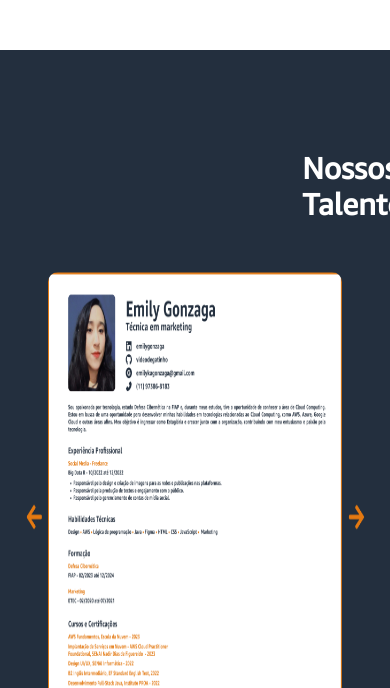
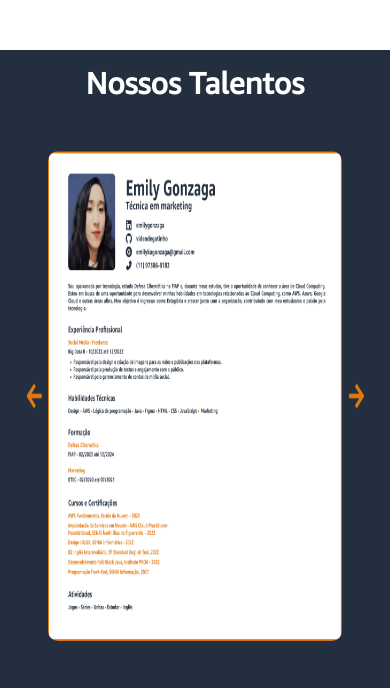
Before and after one commit to jennifer-cruz/aaws-talents-tcc, a plain HTML site: page index.html in a window 390 px wide. Shown: the part 1200-1888 px from the top of the page. Drawn offline with Linux system fonts and the light colour scheme.

Commit message:
melhorando o responsivo em tela mobile

```diff
--- a/src/styles.css
+++ b/src/styles.css
@@ -337,4 +337,9 @@ p {
     justify-content: center;
     font-size: 20px;
 }
+
+.talentos {
+    margin-left: 0;
+    padding-top: 15px;
 }
+}
```
